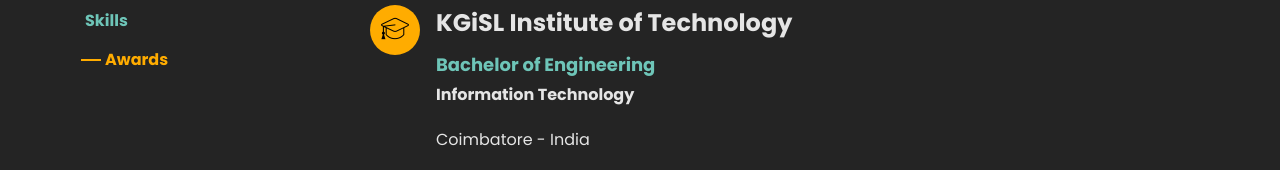
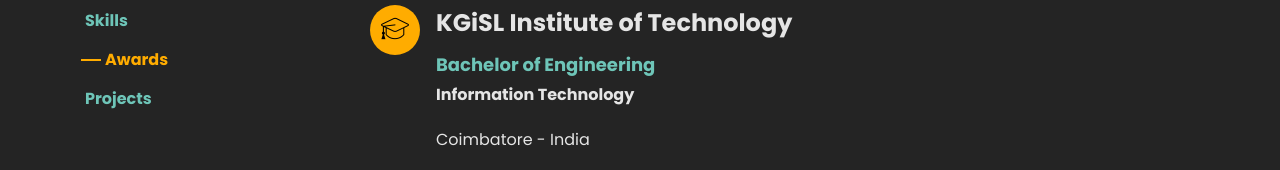
Before and after one commit to gautham-8087/My-Portfolio, a plain HTML site: page index.html in a window 1280 px wide. Shown: the part 1508-1678 px from the top of the page. Drawn offline with Linux system fonts and the light colour scheme; files whose address does not match are found by name.

Commit message:
Update index.html

```diff
--- a/index.html
+++ b/index.html
@@ -107,6 +107,7 @@
                 <li><a href="#page-2">Experience</a></li>
                 <li><a href="#page-3">Skills</a></li>
                 <li><a href="#page-4">Awards</a></li>
+                <li><a href="#page-5">Projects</a></li>
               </ul>
             </nav>
           </div>
```
